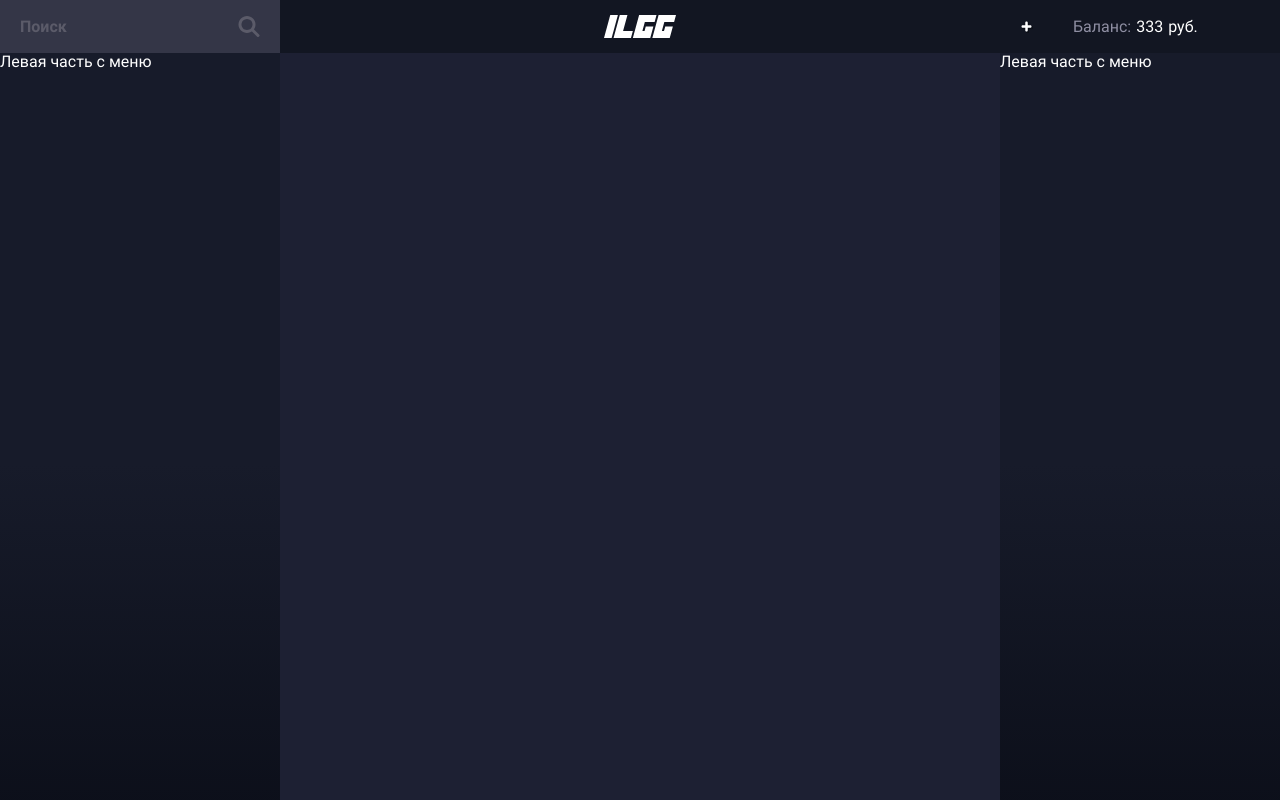
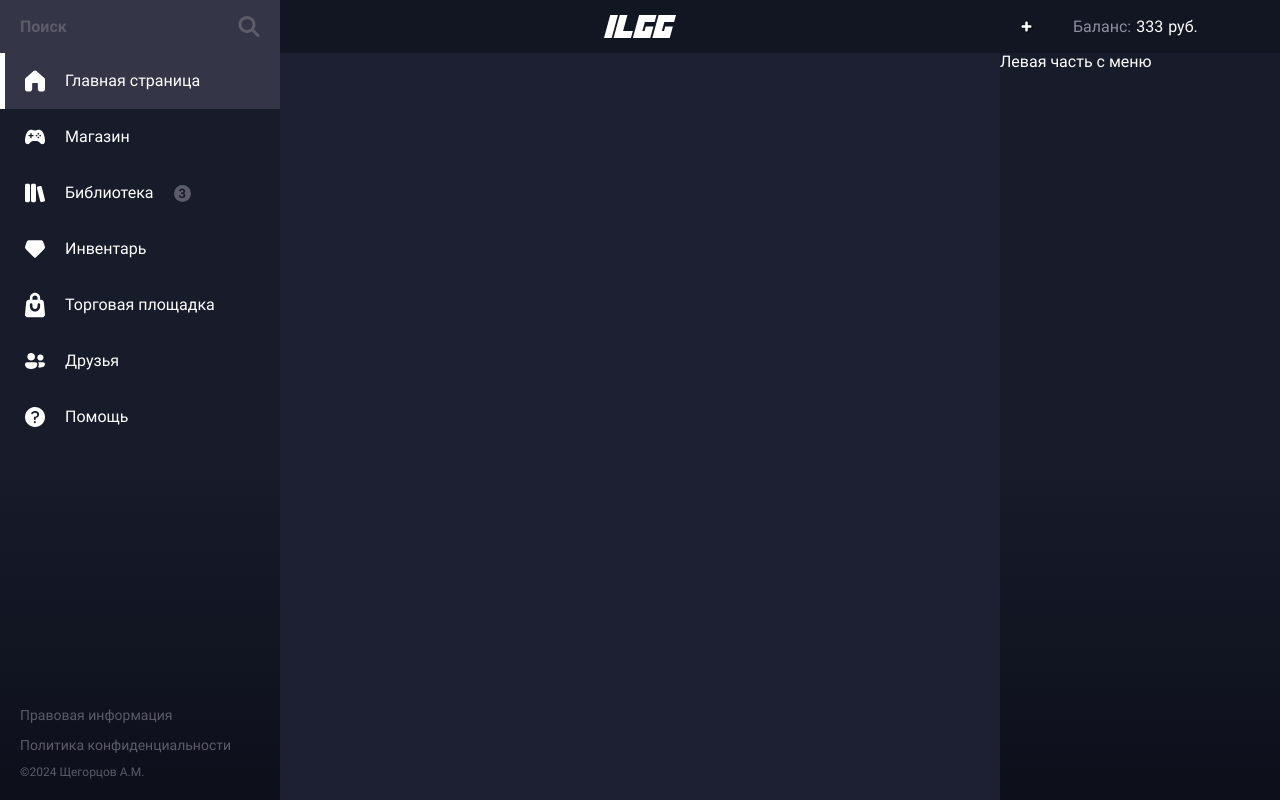
Before and after one commit to or-temka/ILGG, a React (Create React App) app in the folder frontend/: page / in a window 1280 px wide. Built offline with nearby package versions, Linux system fonts and the light colour scheme.

Commit message:
done LeftMenu
done LeftMenu main component for aside

```diff
--- a/frontend/src/layouts/components/menu/LeftMenu.jsx
+++ b/frontend/src/layouts/components/menu/LeftMenu.jsx
@@ -1,5 +1,16 @@
+import ButtonPage from './components/leftMenu/ButtonPage'
+
+import { ReactComponent as HomeSVG } from '../../../assets/svgs/home.svg'
+import { ReactComponent as GamepadSVG } from '../../../assets/svgs/gamepad.svg'
+import { ReactComponent as LibrarySVG } from '../../../assets/svgs/library.svg'
+import { ReactComponent as DiamondSVG } from '../../../assets/svgs/diamond.svg'
+import { ReactComponent as PackageSVG } from '../../../assets/svgs/package.svg'
+import { ReactComponent as PeopleSVG } from '../../../assets/svgs/people.svg'
+import { ReactComponent as HelpSVG } from '../../../assets/svgs/help.svg'
+
 import menuStyles from './Menu.module.scss'
 import styles from './LeftMenu.module.scss'
+import { Link } from 'react-router-dom'
 
 function LeftMenu({ className, ...params }) {
   return (
@@ -7,7 +18,28 @@ function LeftMenu({ className, ...params }) {
       {...params}
       className={[menuStyles.menu, styles.leftMenu, className].join(' ')}
     >
-      Левая часть с меню
+      <nav className={styles.nav}>
+        <ButtonPage name="Главная страница" svgComponent={<HomeSVG />} active />
+        <ButtonPage name="Магазин" svgComponent={<GamepadSVG />} />
+        <ButtonPage
+          name="Библиотека"
+          svgComponent={<LibrarySVG />}
+          notificationsCount={3}
+        />
+        <ButtonPage name="Инвентарь" svgComponent={<DiamondSVG />} />
+        <ButtonPage name="Торговая площадка" svgComponent={<PackageSVG />} />
+        <ButtonPage name="Друзья" svgComponent={<PeopleSVG />} />
+        <ButtonPage name="Помощь" svgComponent={<HelpSVG />} />
+      </nav>
+      <footer className={styles.footer}>
+        <Link to="/" className={styles.footer__link}>
+          Правовая информация
+        </Link>
+        <Link to="/" className={styles.footer__link}>
+          Политика конфиденциальности
+        </Link>
+        <span className={styles.footer__text}>©2024 Щегорцов А.М.</span>
+      </footer>
     </aside>
   )
 }
--- a/frontend/src/layouts/components/menu/LeftMenu.module.scss
+++ b/frontend/src/layouts/components/menu/LeftMenu.module.scss
@@ -1,3 +1,33 @@
+@import '../../../mixins.scss';
+
 .leftMenu {
+  display: flex;
+  flex-direction: column;
+  justify-content: space-between;
+}
 
+.nav {
+  display: flex;
+  flex-direction: column;
 }
+
+.footer {
+  display: flex;
+  flex-direction: column;
+  gap: 10px;
+  padding: 20px;
+
+  &__link {
+    @include link;
+    color: var(--light-text-color);
+
+    &:hover {
+      color: var(--grey-text-color);
+    }
+  }
+
+  &__text {
+    @include smallText;
+    color: var(--light-text-color);
+  }
+}
```
